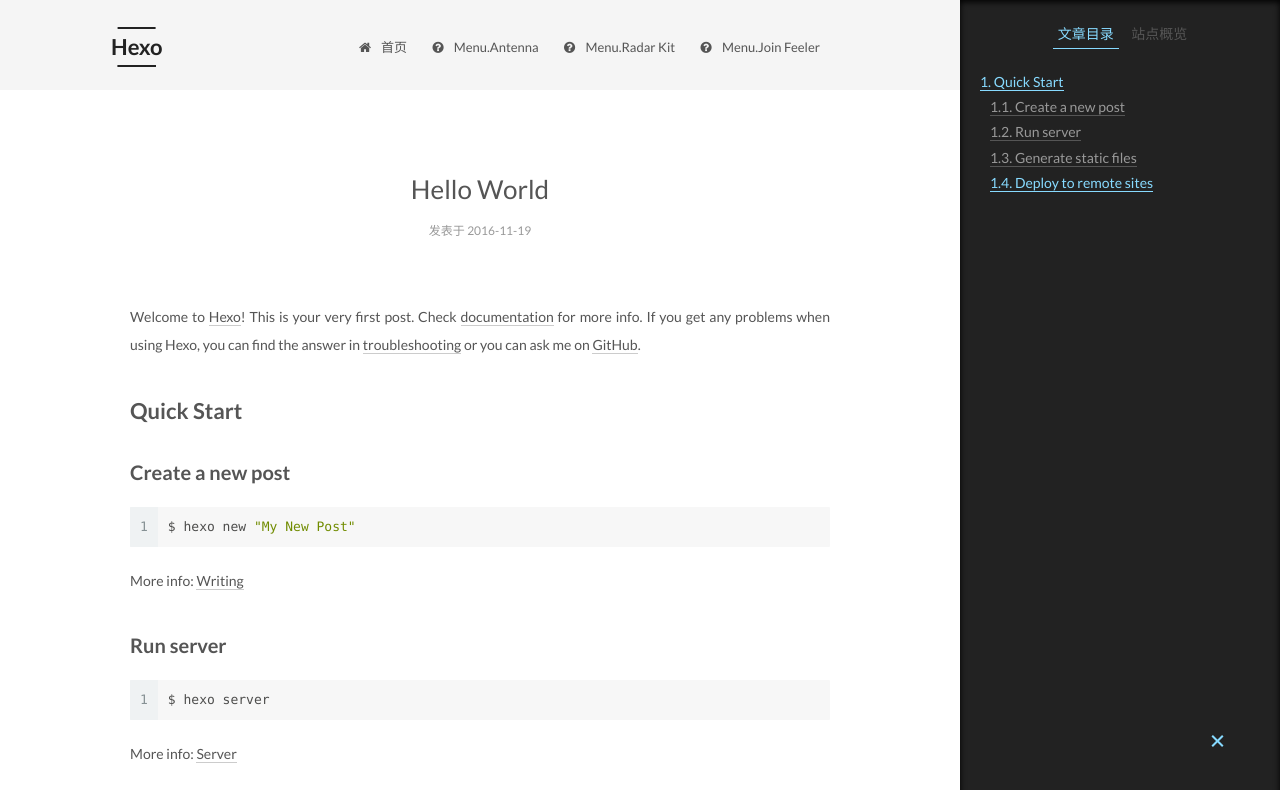
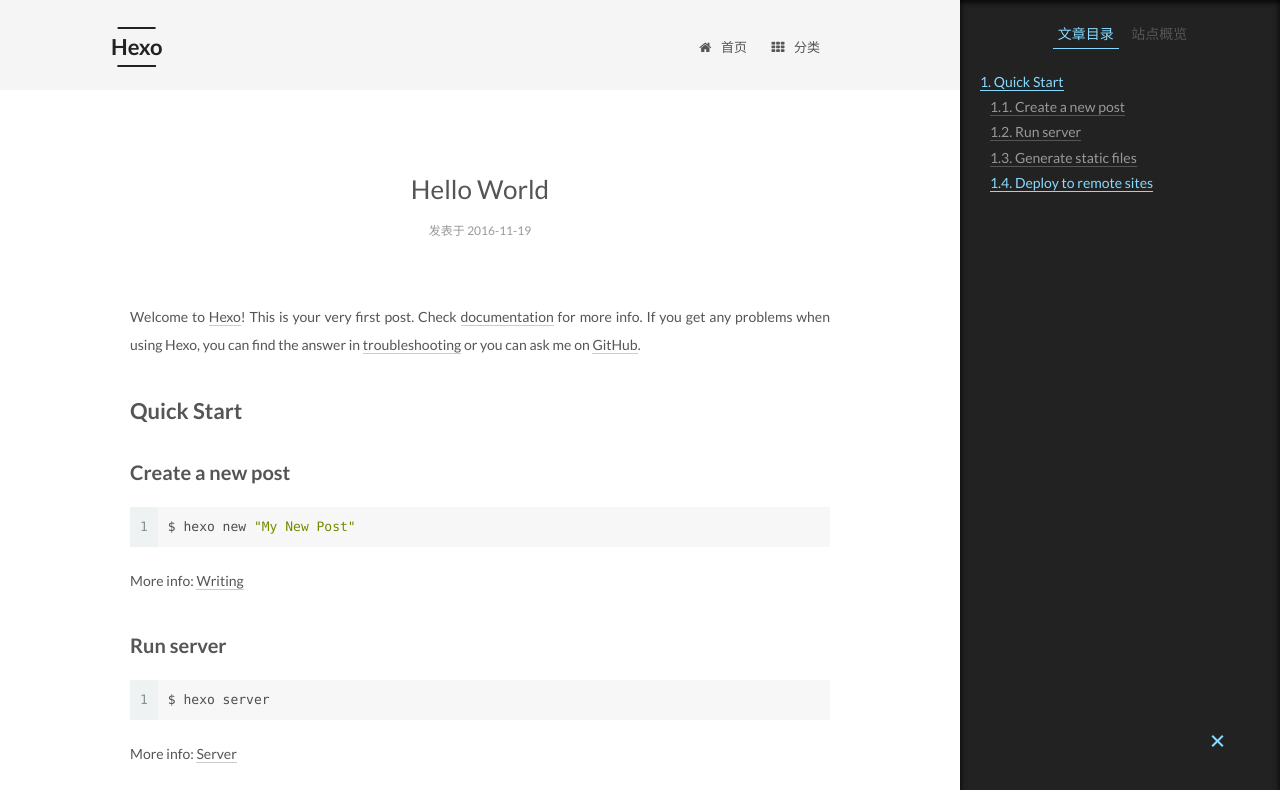
Before and after one commit to shuhaopai/shuhaopai.github.io, a plain HTML site: page 2016/11/19/hello-world/index.html in a window 1280 px wide. Shown: the top 790 px of the page. Drawn offline with Linux system fonts and the light colour scheme.

Commit message:
Site updated: 2016-11-19 04:08:49

```diff
--- a/2016/11/19/hello-world/index.html
+++ b/2016/11/19/hello-world/index.html
@@ -84,20 +84,16 @@
 
 
 
-<meta name="description" content="Welcome to Hexo! This is your very first post. Check documentation for more info. If you get any problems when using Hexo, you can find the answer in troubleshooting or you can ask me on GitHub.
-Quick">
+<meta name="description" content="Welcome to Feeler Tech! We provide professional radar development kit both hardware & software.">
 <meta property="og:type" content="article">
 <meta property="og:title" content="Hello World">
 <meta property="og:url" content="http://yoursite.com/2016/11/19/hello-world/index.html">
 <meta property="og:site_name" content="Hexo">
-<meta property="og:description" content="Welcome to Hexo! This is your very first post. Check documentation for more info. If you get any problems when using Hexo, you can find the answer in troubleshooting or you can ask me on GitHub.
-Quick">
+<meta property="og:description" content="Welcome to Feeler Tech! We provide professional radar development kit both hardware & software.">
 <meta property="og:updated_time" content="2016-11-18T18:41:03.756Z">
 <meta name="twitter:card" content="summary">
 <meta name="twitter:title" content="Hello World">
-<meta name="twitter:description" content="Welcome to Hexo! This is your very first post. Check documentation for more info. If you get any problems when using Hexo, you can find the answer in troubleshooting or you can ask me on GitHub.
-Quick">
-
+<meta name="twitter:description" content="Welcome to Feeler Tech! We provide professional radar development kit both hardware & software.">
 
 
 <script type="text/javascript" id="hexo.configurations">
@@ -130,7 +126,7 @@ Quick">
 
 
 
-  <title> Hello World | Hexo </title>
+  <title> Feeler Tech | Intro </title>
 </head>
 
 <body itemscope itemtype="http://schema.org/WebPage" lang="zh-Hans">
@@ -193,32 +189,12 @@ Quick">
         </li>
 
 
-        <li class="menu-item menu-item-antenna">
+        <li class="menu-item menu-item-categories">
           <a href="/antenna" rel="section">
 
-              <i class="menu-item-icon fa fa-fw fa-question-circle"></i> <br />
+              <i class="menu-item-icon fa fa-fw fa-th"></i> <br />
 
-            menu.antenna
-          </a>
-        </li>
-
-
-        <li class="menu-item menu-item-radar kit">
-          <a href="/radar kit" rel="section">
-
-              <i class="menu-item-icon fa fa-fw fa-question-circle"></i> <br />
-
-            menu.radar kit
-          </a>
-        </li>
-
-
-        <li class="menu-item menu-item-join feeler">
-          <a href="/join feeler" rel="section">
-
-              <i class="menu-item-icon fa fa-fw fa-question-circle"></i> <br />
-
-            menu.join feeler
+            分类
           </a>
         </li>
 
```
Also changed, not shown: archives/2016/11/index.html (+3 -23 lines), archives/2016/index.html (+3 -23 lines), archives/index.html (+3 -23 lines), index.html (+3 -23 lines).
